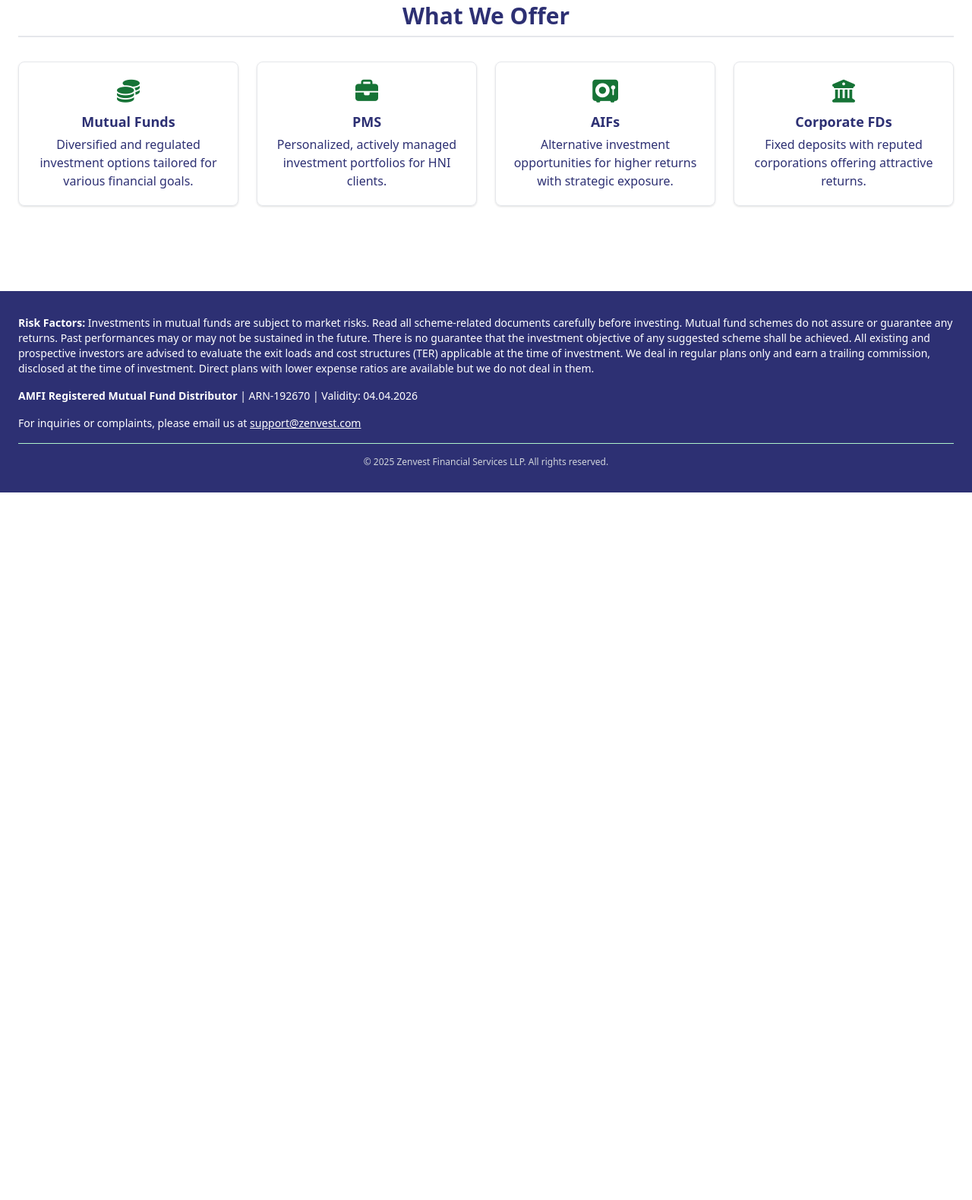
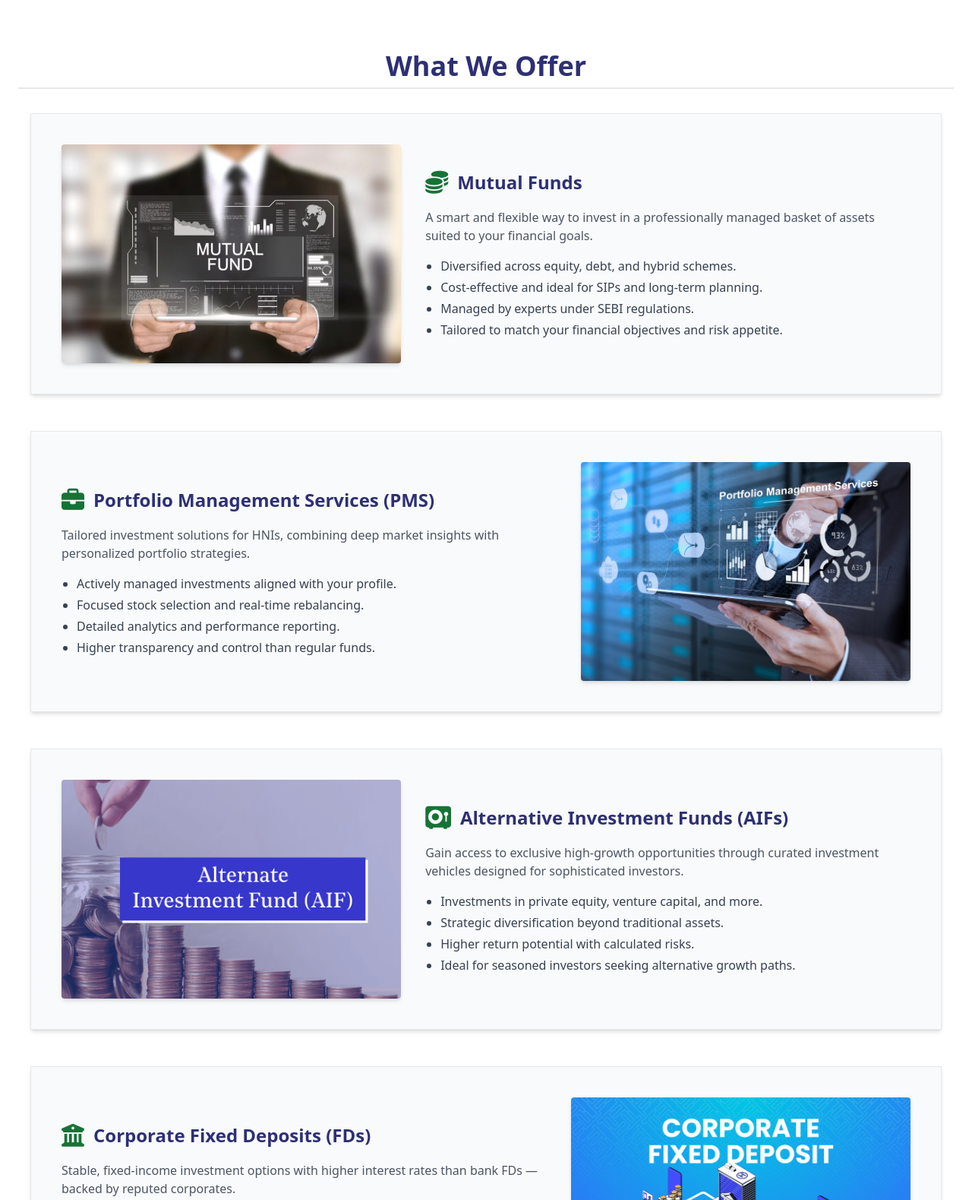
Before and after one commit to dhananj001/ZENVEST, a plain HTML site: page what-we-do.html in a window 1280 px wide. Shown: the part 975-2554 px from the top of the page at 76% size. Before the commit the page ends 1623 px from the top, so only its background shows below. Drawn offline with nearby package versions, Linux system fonts and the light colour scheme.

Commit message:
boxy design and what we do edited

```diff
--- a/what-we-do.html
+++ b/what-we-do.html
@@ -76,7 +76,7 @@
 
 
         <!-- Wealth Management Services Hero Section -->
-        <section class="bg-gray-50 rounded-lg shadow-md p-8 md:p-12 mb-16">
+        <section class="bg-gray-50 rounded shadow-md p-8 md:p-12 mb-16">
             <div class="max-w-4xl mx-auto text-center">
                 <h2 class="text-4xl md:text-4xl font-bold text-[#2D3073] mb-4">
                     Wealth Management Services
@@ -108,7 +108,7 @@
             <div class="grid md:grid-cols-2 gap-8">
 
                 <!-- Card 1 -->
-                <div class="border border-gray-200 rounded-lg p-6 shadow-md hover:shadow-lg transition">
+                <div class="border border-gray-200 rounded p-6 shadow-md hover:shadow-lg transition">
                     <div class="flex items-start gap-4">
                         <i class="fa-solid fa-chart-line text-[#118C3C] text-3xl"></i>
                         <div>
@@ -120,7 +120,7 @@
                 </div>
 
                 <!-- Card 2 -->
-                <div class="border border-gray-200 rounded-lg p-6 shadow-md hover:shadow-lg transition">
+                <div class="border border-gray-200 rounded p-6 shadow-md hover:shadow-lg transition">
                     <div class="flex items-start gap-4">
                         <i class="fa-solid fa-pie-chart text-[#118C3C] text-3xl"></i>
                         <div>
@@ -132,7 +132,7 @@
                 </div>
 
                 <!-- Card 3 -->
-                <div class="border border-gray-200 rounded-lg p-6 shadow-md hover:shadow-lg transition">
+                <div class="border border-gray-200 rounded p-6 shadow-md hover:shadow-lg transition">
                     <div class="flex items-start gap-4">
                         <i class="fa-solid fa-tags text-[#118C3C] text-3xl"></i>
                         <div>
@@ -144,7 +144,7 @@
                 </div>
 
                 <!-- Card 4 -->
-                <div class="border border-gray-200 rounded-lg p-6 shadow-md hover:shadow-lg transition">
+                <div class="border border-gray-200 rounded p-6 shadow-md hover:shadow-lg transition">
                     <div class="flex items-start gap-4">
                         <i class="fa-solid fa-rotate text-[#118C3C] text-3xl"></i>
                         <div>
@@ -158,41 +158,109 @@
         </section>
 
         <!-- What We Offer -->
-        <section>
-            <h2 class="text-3xl font-bold mb-8 border-b-2 pb-2 text-center">What We Offer</h2>
-            <div class="grid md:grid-cols-4 gap-6 text-center text-md">
+        <section class="py-16 bg-white">
+            <h1 class="text-4xl font-bold mb-8 border-b-2 pb-2 text-center">What We Offer</h1>
+            <!-- <div class="grid md:grid-cols-2 gap-8"> -->
+
+            <div class="space-y-12 max-w-7xl mx-auto px-4">
 
                 <!-- Mutual Funds -->
-                <div class="border rounded-lg p-5 shadow hover:shadow-lg transition">
-                    <i class="fa-solid fa-coins text-[#167336] text-3xl mb-2"></i>
-                    <h4 class="font-semibold text-lg mb-1">Mutual Funds</h4>
-                    <p>Diversified and regulated investment options tailored for various financial goals.</p>
+                <div
+                    class="flex flex-col md:flex-row items-center gap-8 bg-gray-50 shadow-md hover:shadow-lg transition p-6 md:p-10 border border-gray-200">
+                    <img src="assets/images/mutualfunds.png" alt="Mutual Funds"
+                        class="w-full md:w-[40%] rounded object-cover h-64 md:h-72 shadow-md" />
+                    <div class="md:w-[60%] space-y-4">
+                        <div class="flex items-center gap-3">
+                            <i class="fa-solid fa-coins text-[#167336] text-3xl"></i>
+                            <h3 class="text-2xl font-semibold">Mutual Funds</h3>
+                        </div>
+                        <p class="text-gray-600">
+                            A smart and flexible way to invest in a professionally managed basket of assets suited to
+                            your financial goals.
+                        </p>
+                        <ul class="list-disc pl-5 text-gray-700 space-y-1">
+                            <li>Diversified across equity, debt, and hybrid schemes.</li>
+                            <li>Cost-effective and ideal for SIPs and long-term planning.</li>
+                            <li>Managed by experts under SEBI regulations.</li>
+                            <li>Tailored to match your financial objectives and risk appetite.</li>
+                        </ul>
+                    </div>
                 </div>
 
                 <!-- PMS -->
-                <div class="border rounded-lg p-5 shadow hover:shadow-lg transition">
-                    <i class="fa-solid fa-briefcase text-[#167336] text-3xl mb-2"></i>
-                    <h4 class="font-semibold text-lg mb-1">PMS</h4>
-                    <p>Personalized, actively managed investment portfolios for HNI clients.</p>
+                <div
+                    class="flex flex-col md:flex-row-reverse items-center gap-8 bg-gray-50 shadow-md hover:shadow-lg transition p-6 md:p-10 border border-gray-200">
+                    <img src="assets/images/portfoliomanag.png" alt="PMS"
+                        class="w-full md:w-[40%] rounded object-cover h-64 md:h-72 shadow-md" />
+                    <div class="md:w-[60%] space-y-4">
+                        <div class="flex items-center gap-3">
+                            <i class="fa-solid fa-briefcase text-[#167336] text-3xl"></i>
+                            <h3 class="text-2xl font-semibold">Portfolio Management Services (PMS)</h3>
+                        </div>
+                        <p class="text-gray-600">
+                            Tailored investment solutions for HNIs, combining deep market insights with personalized
+                            portfolio strategies.
+                        </p>
+                        <ul class="list-disc pl-5 text-gray-700 space-y-1">
+                            <li>Actively managed investments aligned with your profile.</li>
+                            <li>Focused stock selection and real-time rebalancing.</li>
+                            <li>Detailed analytics and performance reporting.</li>
+                            <li>Higher transparency and control than regular funds.</li>
+                        </ul>
+                    </div>
                 </div>
 
                 <!-- AIFs -->
-                <div class="border rounded-lg p-5 shadow hover:shadow-lg transition">
-                    <i class="fa-solid fa-vault text-[#167336] text-3xl mb-2"></i>
-                    <h4 class="font-semibold text-lg mb-1">AIFs</h4>
-                    <p>Alternative investment opportunities for higher returns with strategic exposure.</p>
+                <div
+                    class="flex flex-col md:flex-row items-center gap-8 bg-gray-50 shadow-md hover:shadow-lg transition p-6 md:p-10 border border-gray-200">
+                    <img src="assets/images/aif.png" alt="AIFs"
+                        class="w-full md:w-[40%] rounded object-cover h-64 md:h-72 shadow-md" />
+                    <div class="md:w-[60%] space-y-4">
+                        <div class="flex items-center gap-3">
+                            <i class="fa-solid fa-vault text-[#167336] text-3xl"></i>
+                            <h3 class="text-2xl font-semibold">Alternative Investment Funds (AIFs)</h3>
+                        </div>
+                        <p class="text-gray-600">
+                            Gain access to exclusive high-growth opportunities through curated investment vehicles
+                            designed for sophisticated investors.
+                        </p>
+                        <ul class="list-disc pl-5 text-gray-700 space-y-1">
+                            <li>Investments in private equity, venture capital, and more.</li>
+                            <li>Strategic diversification beyond traditional assets.</li>
+                            <li>Higher return potential with calculated risks.</li>
+                            <li>Ideal for seasoned investors seeking alternative growth paths.</li>
+                        </ul>
+                    </div>
                 </div>
 
-                <!-- Corporate FD -->
-                <div class="border rounded-lg p-5 shadow hover:shadow-lg transition">
-                    <i class="fa-solid fa-building-columns text-[#167336] text-3xl mb-2"></i>
-                    <h4 class="font-semibold text-lg mb-1">Corporate FDs</h4>
-                    <p>Fixed deposits with reputed corporations offering attractive returns.</p>
+                <!-- Corporate FDs -->
+                <div
+                    class="flex flex-col md:flex-row-reverse items-center gap-8 bg-gray-50 shadow-md hover:shadow-lg transition p-6 md:p-10 border border-gray-200">
+                    <img src="assets/images/corporatefixeddeposit.png" alt="Corporate FDs"
+                        class="w-full md:w-[40%] rounded object-cover h-64 md:h-72 shadow-md" />
+                    <div class="md:w-[60%] space-y-4">
+                        <div class="flex items-center gap-3">
+                            <i class="fa-solid fa-building-columns text-[#167336] text-3xl"></i>
+                            <h3 class="text-2xl font-semibold">Corporate Fixed Deposits (FDs)</h3>
+                        </div>
+                        <p class="text-gray-600">
+                            Stable, fixed-income investment options with higher interest rates than bank FDs — backed by
+                            reputed corporates.
+                        </p>
+                        <ul class="list-disc pl-5 text-gray-700 space-y-1">
+                            <li>Attractive returns with flexible tenure options.</li>
+                            <li>Issued by credit-rated companies for added security.</li>
+                            <li>Low-risk investment with predictable outcomes.</li>
+                            <li>Perfect for capital preservation with income generation.</li>
+                        </ul>
+                    </div>
                 </div>
+
             </div>
         </section>
 
     </div>
+
 
     <!-- Footer -->
     <footer class="bg-[#2D3073] text-white text-xs md:text-sm px-6 py-8 mt-16">
@@ -203,7 +271,8 @@
                 Mutual fund schemes do not assure or guarantee any returns. Past performances may or may not be
                 sustained in the future. There is no guarantee that the investment objective of any suggested scheme
                 shall be achieved.
-                All existing and prospective investors are advised to evaluate the exit loads and cost structures (TER)
+                All existing and prospective investors are advised to evaluate the exit loads and cost structures
+                (TER)
                 applicable at the time of investment.
                 We deal in regular plans only and earn a trailing commission, disclosed at the time of investment.
                 Direct plans with lower expense ratios are available but we do not deal in them.
```
Also changed, not shown: about-us.html (+1 -1 lines), assets/images/aif.png (added), assets/images/corporatefixeddeposit.png (added), assets/images/mutualfunds.png (added), assets/images/pms.png (added), assets/images/portfoliomanag.png (added).
